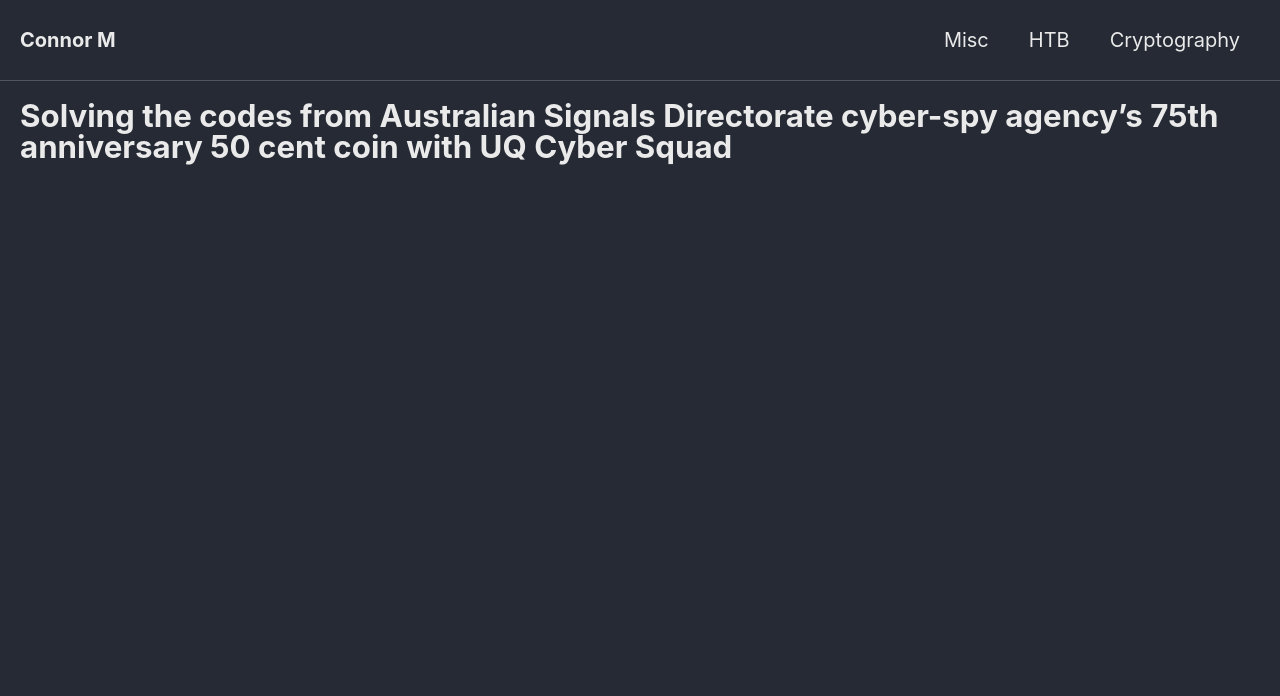
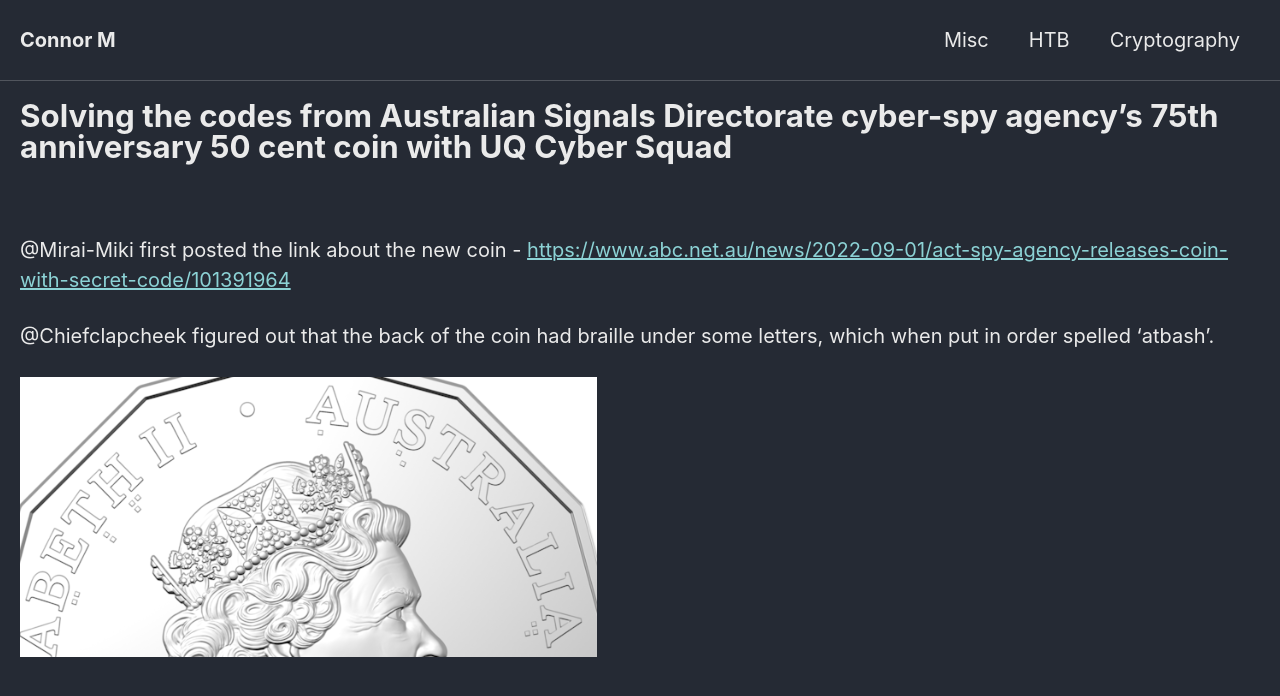
Before and after one commit to Connor-McCartney/Connor-McCartney.github.io, a Jekyll site: the page built from _pages/misc/ASD50cent.md, in a window 1280 px wide. Shown: the top 696 px of the page. Built offline with Jekyll 4.4.1, drawn with Linux system fonts in a browser that asks for light colours; cached includes are drawn as plain includes.

Commit message:
Update ASD50cent.md

```diff
--- a/_pages/misc/ASD50cent.md
+++ b/_pages/misc/ASD50cent.md
@@ -4,3 +4,9 @@ title: Solving the codes from Australian Signals Directorate cyber-spy agency's
 ---
 
 <br>
+
+@Mirai-Miki first posted the link about the new coin - <https://www.abc.net.au/news/2022-09-01/act-spy-agency-releases-coin-with-secret-code/101391964>
+
+@Chiefclapcheek figured out that the back of the coin had braille under some letters, which when put in order spelled 'atbash'.
+
+![image](https://raw.githubusercontent.com/Connor-McCartney/Connor-McCartney.github.io/main/_pages/misc/images/backofcoin.png)
```
